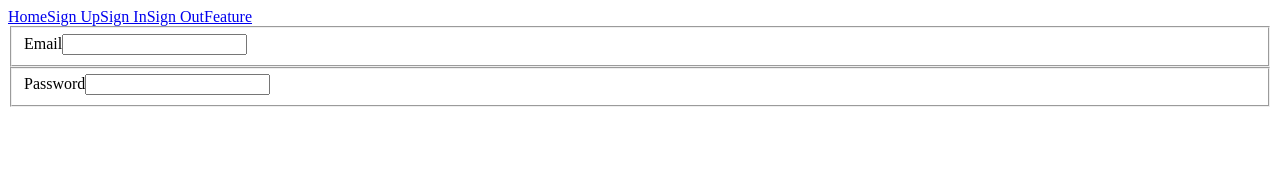
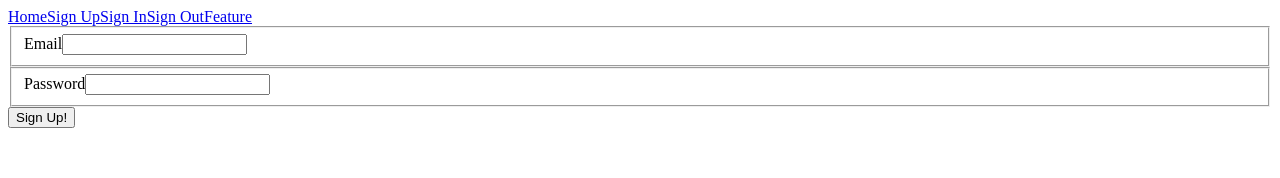
Before and after one commit to Rsja12/auth-fullstack-client, a React (Create React App) app: page /signup in a window 1280 px wide. Shown: the top 178 px of the page. Built offline with nearby package versions, Linux system fonts and the light colour scheme.

Commit message:
implement submit functionality with redux-form for sign up form

```diff
--- a/src/components/auth/SignUp.js
+++ b/src/components/auth/SignUp.js
@@ -2,9 +2,18 @@ import React, { Component } from 'react'
 import { reduxForm, Field } from 'redux-form'
 
 export class SignUp extends Component {
+
+    submitForm = (formProps) => {
+        console.log(formProps)
+    }
+
     render() {
+
+        // comes from redux form
+        const { handleSubmit } = this.props
+
         return (
-            <form>
+            <form onSubmit={ handleSubmit(this.submitForm) }>
                 <fieldset>
                     <label>Email</label>
                     <Field
@@ -23,6 +32,7 @@ export class SignUp extends Component {
                         autoComplete='off'
                     />
                 </fieldset>
+                <button>Sign Up!</button>
             </form>
         )
     }
```
